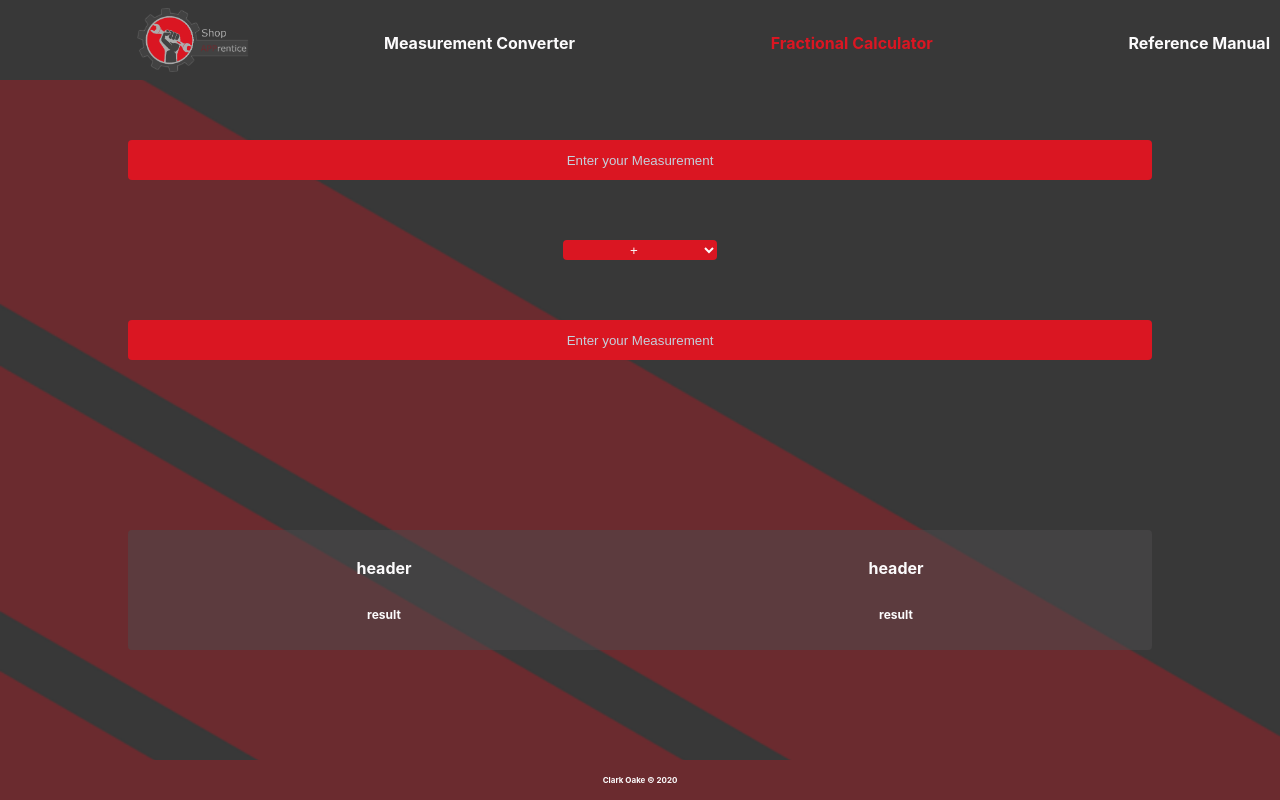
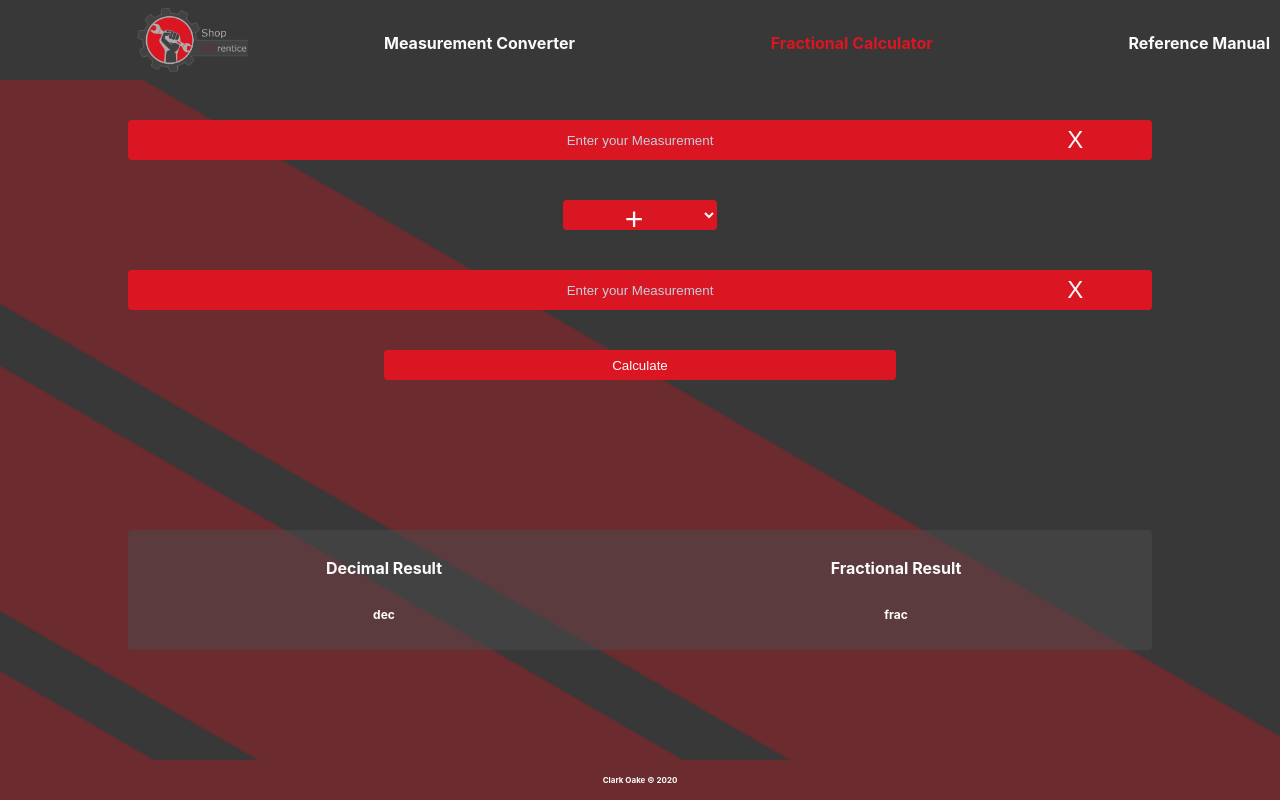
Before and after one commit to Clarko1391/React-Shop-APPrentice, a React (Create React App) app: page /FractionalCalculator in a window 1280 px wide. Built offline with nearby package versions, Linux system fonts and the light colour scheme.

Commit message:
Fractional Calculator finished
Functionality for Fractional Calculator is completed and ready for testing

```diff
--- a/src/App.js
+++ b/src/App.js
@@ -21,6 +21,7 @@ function App() {
       <Router>
           <Navbar />
           <Switch>
+              <Route path='/' exact component={MeasurementConverter} />
               <Route path='/MeasurementConverter' component={MeasurementConverter} />
               <Route path='/FractionalCalculator' component={FractionalCalculator} />
               <Route path='/ReferenceManual' component={ReferenceManual} />
--- a/src/pages/FractionalCalculator.js
+++ b/src/pages/FractionalCalculator.js
@@ -1,9 +1,11 @@
-import React from 'react'
+import React, { useState } from 'react'
+import { fraction, number, floor, round } from 'mathjs'
 import styled from 'styled-components'
 import img from '../img/right.png'
 import CalculatorInput from './pageComponents/CalculatorInput'
 import CalculatorSelect from './pageComponents/CalculatorSelect'
 import CalculatorOutput from './pageComponents/CalculatorOutput'
+import CalculatorButton from './pageComponents/CalculatorButton'
 
 
 // CSS
@@ -34,15 +36,118 @@ const OutputContainer = styled.div`
 `
 
 function FractionalCalculator() {
+
+    // State
+    const [calcInput1, setCalcInput1] = useState(false);
+    const [calcInput2, setCalcInput2] = useState(false);
+    const [calcUnitSelect, setCalcUnitSelect] = useState('+');
+    const [decResult, setDecResult] = useState('dec');
+    const [fracResult, setFracResult] = useState('frac');
+
+    // Functions
+    const calculate = () => {
+        let input1, input2, result;
+
+        // Define Validation function
+        const calcValidation = () => {
+            let calc1Validate = calcInput1.split("");
+            let calc2Validate = calcInput2.split("");
+            // Convert calculator input 1 to useable value
+            if (calc1Validate.includes('/')) {
+                input1 = fraction(calcInput1);
+                input1 = number(input1)
+            } else {
+                input1 = number(calcInput1);
+            }
+
+            // convert calculator input 2 to useable value
+            if (calc2Validate.includes('/')) {
+                input2 = fraction(calcInput2);
+                input2 = number(input2)
+            } else {
+                input2 = number(calcInput2);
+            }
+        }
+
+        // Define fractional display function
+        const calcFracConvert = calcResult => {
+            let calcDecimal = calcResult - floor(calcResult);
+            let calcWhole = floor(calcResult);
+            let calcNumerator = round(calcDecimal * 16);
+            let calcFractionWrite = '';
+                // Check for LCD and convert to mixed number in template literal
+            if (calcNumerator === 16) {
+                calcFractionWrite = '';
+            } else if (calcNumerator > 0 && calcNumerator % 8 === 0) {
+                calcFractionWrite = '1/2';
+            } else if (calcNumerator > 0 && calcNumerator % 4 === 0) {
+                calcFractionWrite = `${calcNumerator / 4}/4`;
+            } else if (calcNumerator > 0 && calcNumerator % 2 === 0) {
+                calcFractionWrite = `${calcNumerator / 2}/8`;
+            } else if (calcNumerator > 0) {
+                calcFractionWrite = `${calcNumerator}/16`;
+            } else calcFractionWrite = '';
+                // Write as mixed number if calcResult > 1 or fraction if calcResult < 1
+            if (calcWhole > 0) {
+                setFracResult(`${calcWhole} ${calcFractionWrite}`);
+            } else {
+                setFracResult(`${calcFractionWrite}`);
+            }
+        }
+
+        // Actual calculation function starts here
+        if (calcInput1 && calcInput2) {
+            calcValidation();
+            switch (calcUnitSelect) {
+                case "+":
+                    result = number(input1 + input2);
+                    setDecResult(result);
+                    calcFracConvert(result);
+                    break;
+                case "-":
+                    result = number(input1 - input2);
+                    setDecResult(result);
+                    calcFracConvert(result);
+                    break;
+                case "x":
+                    result = number(input1 * input2);
+                    setDecResult(result);
+                    calcFracConvert(result);
+                    break;
+                case "%":
+                    result = number(input1 / input2);
+                    setDecResult(result);
+                    calcFracConvert(result);
+                    break;
+                default:
+                    break;
+            }
+        } else {
+            alert('Please enter a valid number in each input');
+        }
+    }
+
     return (
         <CalculatorContainer>
             <InputContainer>
-                <CalculatorInput />
-                <CalculatorSelect />
-                <CalculatorInput />
+                <CalculatorInput
+                    updateValue={(e) => {setCalcInput1(e)}}
+                />
+                <CalculatorSelect
+                    updateUnit={(e) => setCalcUnitSelect(e)}
+                />
+                <CalculatorInput
+                    updateValue={(e) => {setCalcInput2(e)}}
+                />
+                <CalculatorButton
+                    calculate={calculate}
+                />
             </InputContainer>
             <OutputContainer>
-                <CalculatorOutput />
+                <CalculatorOutput
+                    decResult={decResult}
+                    fracResult={fracResult}
+                />
             </OutputContainer>
         </CalculatorContainer>
     )
--- a/src/pages/MeasurementConverter.js
+++ b/src/pages/MeasurementConverter.js
@@ -19,7 +19,7 @@ const MeasurementContainer = styled.div`
 `
 
 function MeasurementConverter() {
-    // State & Variables
+    // State
     const [userInput, setUserInput] = useState("");
     const [convertUnitValue, setConvertUnitValue] = useState('MMtoInches');
     const [decMM, setDecMM] = useState("Measurement");
--- /dev/null
+++ b/src/pages/pageComponents/CalculatorButton.js
@@ -0,0 +1,33 @@
+import React from 'react'
+import styled from 'styled-components'
+
+// CSS
+const CalculatorBtn = styled.button`
+    background-color: #da1622;
+    color: #fcfbfc;
+    top: 0px;
+    right: 0px;
+    height: 30px;
+    width: 40%;
+    border: none;
+    border-radius: 4px;
+    cursor: pointer;
+    &&:hover {
+        background-color: #6b2b2f;
+    }
+    &&:focus {
+        outline: none;
+    }
+`
+
+function CalculatorButton(props) {
+    return (
+        <CalculatorBtn
+            onClick={() => props.calculate()}
+        >
+            Calculate
+        </CalculatorBtn>
+    )
+}
+
+export default CalculatorButton
--- a/src/pages/pageComponents/CalculatorInput.js
+++ b/src/pages/pageComponents/CalculatorInput.js
@@ -1,10 +1,11 @@
-import React from 'react'
+import React, { useState } from 'react'
 import styled from 'styled-components'
 
 // CSS
 const InputContainer = styled.div`
     width: 80%;
     height: 40px;
+    position: relative;
 `
 
 const UserInput = styled.input`
@@ -24,11 +25,48 @@ const UserInput = styled.input`
         outline: 0px;
     }
 `
+const ClearInput = styled.button`
+    position: absolute;
+    background: transparent;
+    color: #fcfbfc;
+    font-size: 3vh;
+    top: 0px;
+    right: 0px;
+    height: 100%;
+    width: 15%;
+    border: none;
+    cursor: pointer;
+`
 
-function CalculatorInput() {
+function CalculatorInput(props) {
+
+    // State
+    const [calcInputDisplay, setCalcInputDisplay] = useState('');
+
+    //Functions
+    const updateCalcInput = (e) => {
+        props.updateValue(e.target.value);
+        setCalcInputDisplay(e.target.value);
+    }
+
+    const resetCalcInput = () => {
+        props.updateValue('');
+        setCalcInputDisplay('');
+    }
+
     return (
         <InputContainer>
-            <UserInput type="text" placeholder='Enter your Measurement'/>
+            <UserInput
+                type="text"
+                placeholder='Enter your Measurement'
+                value={calcInputDisplay}
+                onChange={(e) => updateCalcInput(e)}
+                />
+            <ClearInput
+                onClick={() => resetCalcInput()}
+                >
+                X
+            </ClearInput>
         </InputContainer>
     )
 }
--- a/src/pages/pageComponents/CalculatorOutput.js
+++ b/src/pages/pageComponents/CalculatorOutput.js
@@ -5,7 +5,7 @@ import styled from 'styled-components'
 const OutputBox = styled.div`
     width: 80%;
     height: 15vh;
-    max-height: 120px;
+    height: 120px;
     background-color: rgba(78,77,78, 0.5);
     display: flex;
     justify-content: space-evenly;
@@ -35,16 +35,16 @@ const OutputMeasurement = styled.h3`
 `
 
 
-function CalculatorOutput() {
+function CalculatorOutput(props) {
     return (
         <OutputBox>
             <MeasurementContainer>
-                <OutputHeader>header</OutputHeader>
-                <OutputMeasurement>result</OutputMeasurement>
+                <OutputHeader>Decimal Result</OutputHeader>
+                <OutputMeasurement>{props.decResult}</OutputMeasurement>
             </MeasurementContainer>
             <MeasurementContainer>
-                <OutputHeader>header</OutputHeader>
-                <OutputMeasurement>result</OutputMeasurement>
+                <OutputHeader>Fractional Result</OutputHeader>
+                <OutputMeasurement>{props.fracResult}</OutputMeasurement>
             </MeasurementContainer>
         </OutputBox>
     )
--- a/src/pages/pageComponents/CalculatorSelect.js
+++ b/src/pages/pageComponents/CalculatorSelect.js
@@ -11,11 +11,12 @@ const SelectContainer = styled.div`
 
 const CalculatorUnitSelect = styled.select`
     width: 15%;
-    height: 20px;
+    height: 30px;
     display: -webkit-box;
     -webkit-box-pack: center;
     background-color: #da1622;
     color: #fcfbfc;
+    font-size: 4vh;
     border-radius: 4px;
     border: none;
     text-align: center;
@@ -29,10 +30,14 @@ const CalculatorOption = styled.option`
     justify-content: center;
 `
 
-function CalculatorSelect() {
+function CalculatorSelect(props) {
     return (
         <SelectContainer>
-            <CalculatorUnitSelect name="calcUnit" id="calcUnit">
+            <CalculatorUnitSelect
+                name="calcUnit"
+                id="calcUnit"
+                onChange={(e)=> props.updateUnit(e.target.value)}
+                >
                 <CalculatorOption value="+">+</CalculatorOption>
                 <CalculatorOption value="-">-</CalculatorOption>
                 <CalculatorOption value="x">x</CalculatorOption>
```
